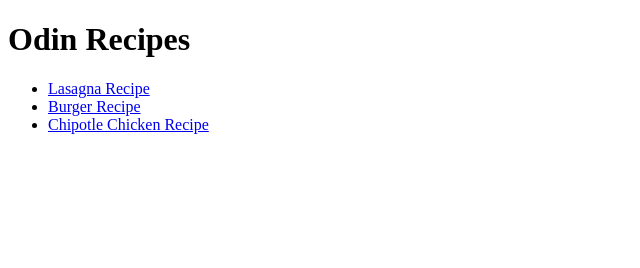
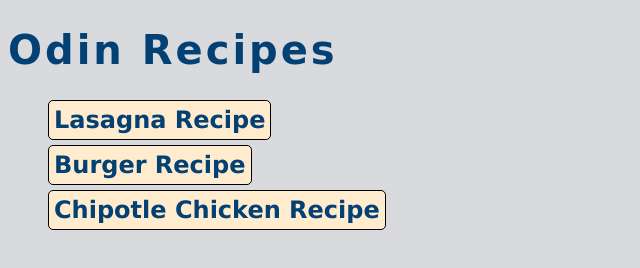
Before and after one commit to amuhammadbdimshealth/odin-recipes, a plain HTML site: page index.html in a window 1280 px wide. Shown: the whole page, without its empty margins (0-640 px from the left). Drawn offline with Linux system fonts and the light colour scheme.

Commit message:
add css to the project

```diff
--- a/index.html
+++ b/index.html
@@ -5,11 +5,16 @@
     <meta http-equiv="X-UA-Compatible" content="IE=edge">
     <meta name="viewport" content="width=device-width, initial-scale=1.0">
     <title>Odin recipes</title>
+    <link rel="stylesheet" href="./styles.css">
 </head>
 <body>
-    <h1>Odin Recipes</h1>
-    <ul>
-        <li><a href="./recipes/lasagna.html" target="_blank" rel="noopener noreferrer">Lasagna Recipe</a></li>
+    <h1 class="home-page-title">Odin Recipes</h1>
+    <ul class="recipe-list">
+        <li>
+            <a href="./recipes/lasagna.html" target="_blank" rel="noopener noreferrer">
+                Lasagna Recipe
+            </a>
+        </li>
         <li><a href="./recipes/burger.html" target="_blank" rel="noopener noreferrer">Burger Recipe</a></li>
         <li><a href="./recipes/chipotle-chicken.html" target="_blank" rel="noopener noreferrer">Chipotle Chicken Recipe</a></li>
     </ul>
--- /dev/null
+++ b/recipes/single-recipe.css
@@ -0,0 +1,25 @@
+body {
+    background-color: #d8dade;
+    font-family: Verdana, Geneva, Tahoma, sans-serif;
+    font-size: 16px;
+}
+
+h1.recipe-title {
+    font-size: 40px;
+    font-family: Cursive , 'Lucida Sans', 'Lucida Sans Regular', 'Lucida Grande', 'Lucida Sans Unicode', Geneva, Verdana, sans-serif;
+    letter-spacing: 3px;
+    color: rgb(3, 64, 116);
+}
+
+h2.sub-section {
+    font-size: 30px;
+    font-family: Cursive ,'Lucida Sans', 'Lucida Sans Regular', 'Lucida Grande', 'Lucida Sans Unicode', Geneva, Verdana, sans-serif;
+    letter-spacing: 3px;
+    color: rgb(3, 64, 116);
+}
+
+.recipe-image {
+    width: 500px;
+    border: 50px solid goldenrod;
+
+}
--- /dev/null
+++ b/styles.css
@@ -0,0 +1,33 @@
+body {
+    background-color: #d8dade;
+    font-family: Verdana, Geneva, Tahoma, sans-serif;
+    font-size: 16px;
+}
+
+.recipe-list li a {
+    text-decoration: none;
+    color: rgb(3, 64, 116);
+}
+
+h1.home-page-title {
+    font-size: 40px;
+    font-family: Cursive, 'Lucida Sans', 'Lucida Sans Regular', 'Lucida Grande', 'Lucida Sans Unicode', Geneva, Verdana, sans-serif;
+    letter-spacing: 3px;
+    color: rgb(3, 64, 116);
+}
+
+.recipe-list {
+    list-style: none;
+}
+
+.recipe-list li{
+    border: 1px solid black;
+    border-radius: 5px;
+    width: fit-content;
+    margin-top: 5px;
+    padding: 5px 5px;
+    background-color: blanchedalmond;
+    color: brown;
+    font-size: 24px;
+    font-weight: 800;
+}
```
Also changed, not shown: recipes/burger.html (+6 -5 lines), recipes/chipotle-chicken.html (+6 -5 lines), recipes/lasagna.html (+7 -5 lines).
